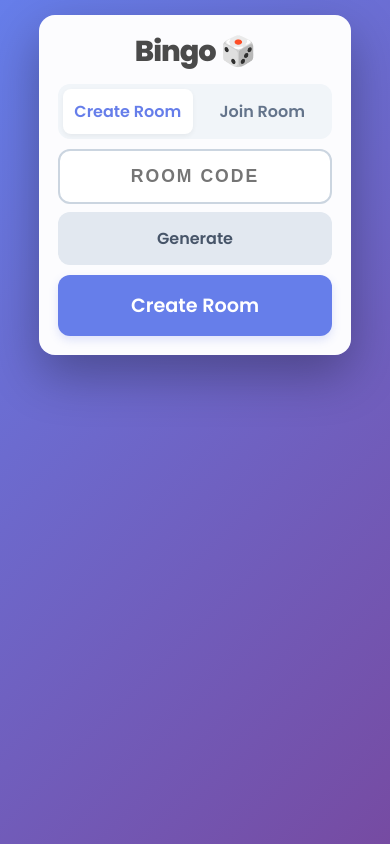
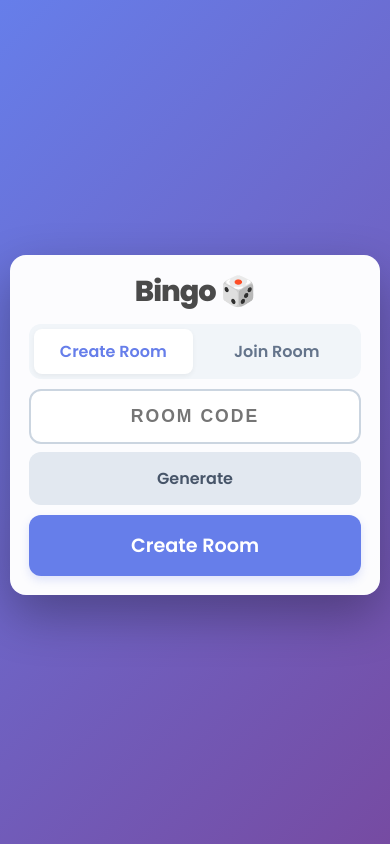
Before and after one commit to Kode-with-Karan/bingo-frontend, a React (Vite) app: page / in a window 390 px wide. Built offline with nearby package versions, Linux system fonts and the light colour scheme; no server answers.

Commit message:
Fix the width of the game-card

```diff
--- a/src/App.css
+++ b/src/App.css
@@ -27,7 +27,7 @@ body {
    ============================ */
 .container {
   width: 100%;
-  max-width: 550px;
+  max-width: 620px;
   margin: 0 auto;
 }
 
@@ -39,6 +39,7 @@ body {
   text-align: center;
   border: 4px solid transparent;
   transition: all 0.3s ease;
+  width: 100%;
 
   /* Vertical Stack Layout */
   display: flex;
@@ -299,9 +300,8 @@ button:disabled { background: #cbd5e0; cursor: not-allowed; box-shadow: none; }
 @media (max-width: 600px) {
 
   body {
-    align-items: flex-start;
-    padding: 10px;
-    padding-top: 15px;
+    padding: 8px;
+    padding-top: 14px;
   }
 
   .container {
@@ -315,6 +315,9 @@ button:disabled { background: #cbd5e0; cursor: not-allowed; box-shadow: none; }
     border-radius: 16px;
     gap: 10px;
     min-height: auto;
+    width: calc(100vw - 20px);
+    max-width: 680px;
+    margin: 0 auto;
   }
 
   h1 { font-size: 1.8rem; margin-bottom: 5px; }
```
